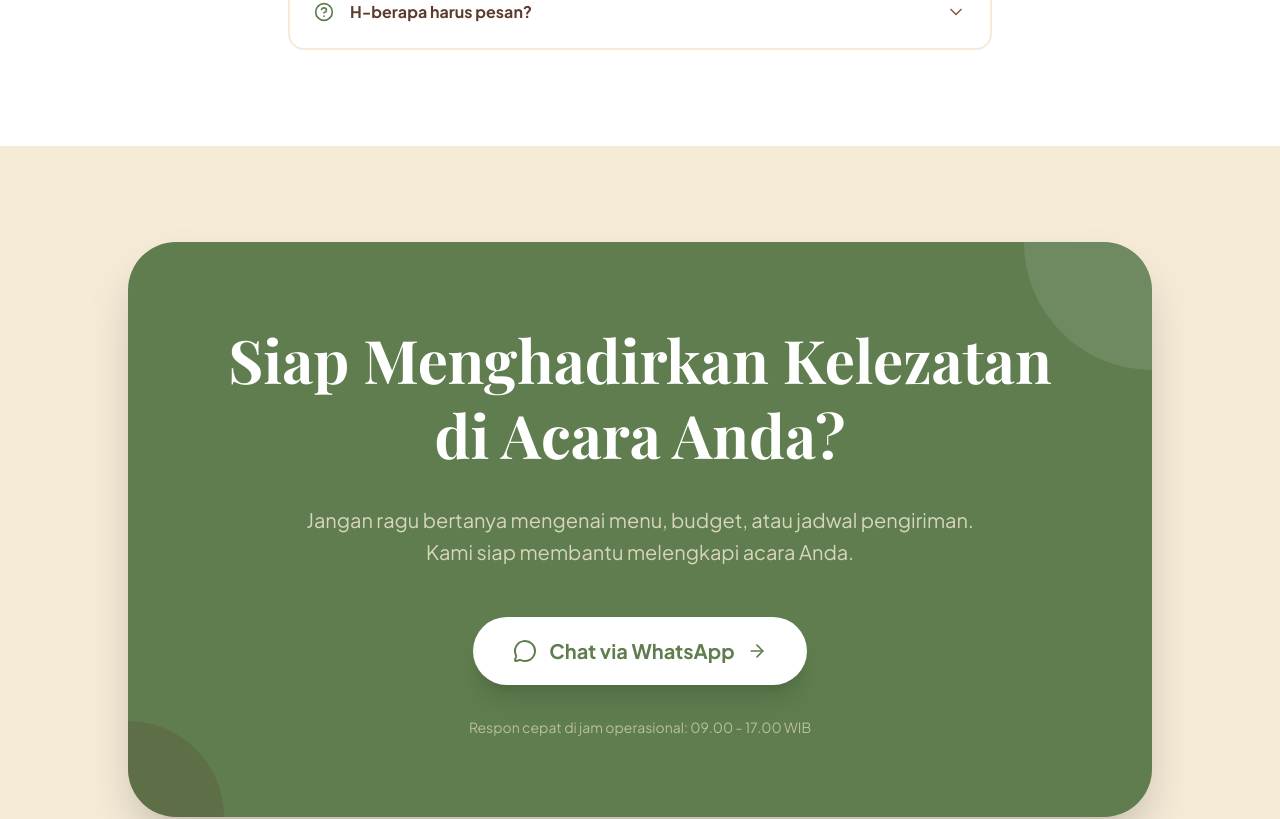
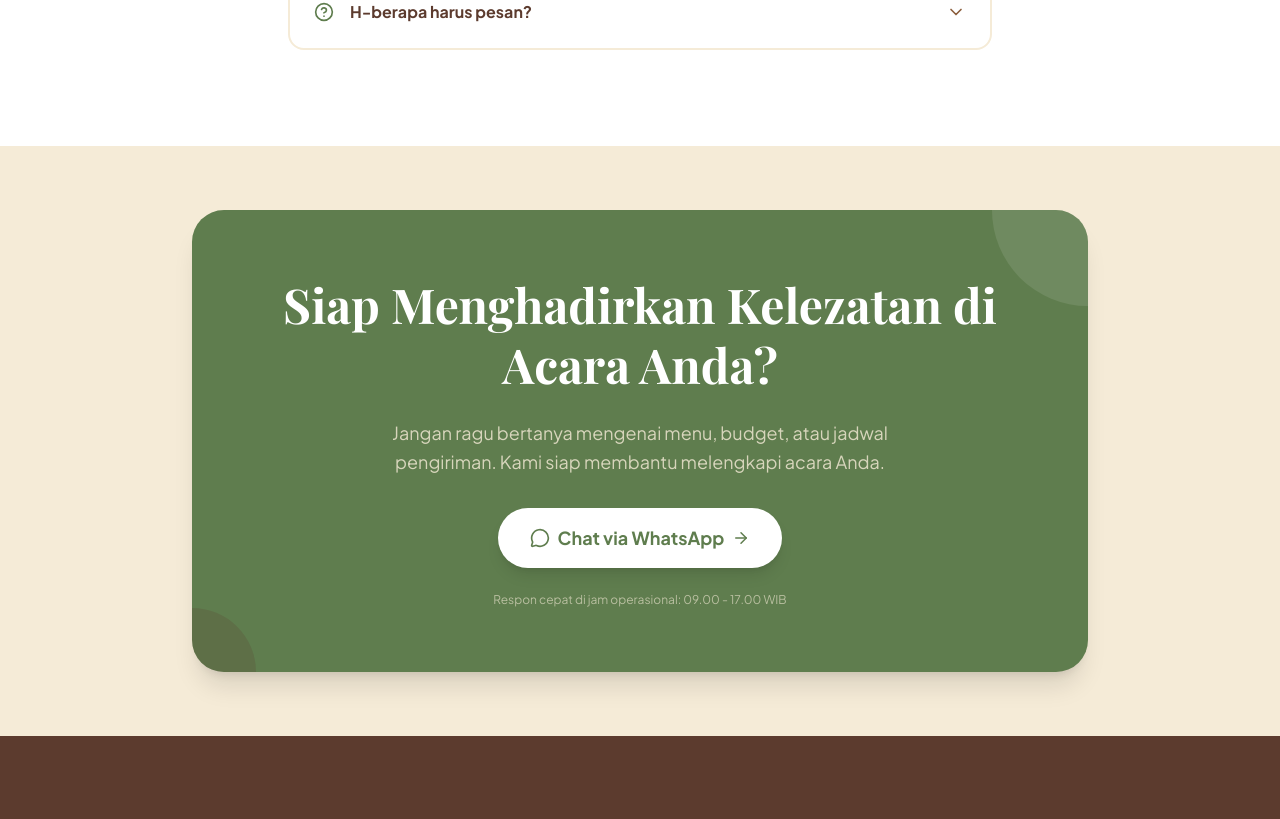
Before and after one commit to berrlylie/tops.snack, a React (Vite) app: page / in a window 1280 px wide. Shown: the part 6208-7027 px from the top of the page. Built offline with nearby package versions, Linux system fonts and the light colour scheme; no server answers; a web font is replaced by a local one.

Commit message:
Refactor CTAWhatsApp component for improved layout

```diff
--- a/src/components/CTAWhatsApp.tsx
+++ b/src/components/CTAWhatsApp.tsx
@@ -4,41 +4,41 @@ import { WHATSAPP_LINK } from '../constants';
 
 export default function CTAWhatsApp() {
   return (
-    <section id="contact-us" className="py-24 px-4">
-      <div className="max-w-5xl mx-auto bg-brand-green-leaf rounded-[3rem] p-12 md:p-20 text-center text-white relative overflow-hidden shadow-2xl">
-        {/* Decorative Circles */}
-        <div className="absolute top-0 right-0 w-64 h-64 bg-white/10 rounded-full -translate-y-1/2 translate-x-1/2"></div>
-        <div className="absolute bottom-0 left-0 w-48 h-48 bg-brand-brown-dark/20 rounded-full translate-y-1/2 -translate-x-1/2"></div>
+    <section id="contact-us" className="py-16 px-4">
+      <div className="max-w-4xl mx-auto bg-brand-green-leaf rounded-[2rem] p-8 md:p-16 text-center text-white relative overflow-hidden shadow-xl">
+        {/* Decorative Circles - Dikecilkan ukurannya agar tidak terlalu ramai */}
+        <div className="absolute top-0 right-0 w-48 h-48 bg-white/10 rounded-full -translate-y-1/2 translate-x-1/2"></div>
+        <div className="absolute bottom-0 left-0 w-32 h-32 bg-brand-brown-dark/20 rounded-full translate-y-1/2 -translate-x-1/2"></div>
 
         <motion.div
-          initial={{ opacity: 0, scale: 0.9 }}
+          initial={{ opacity: 0, scale: 0.95 }}
           whileInView={{ opacity: 1, scale: 1 }}
           viewport={{ once: true }}
-          transition={{ duration: 0.8 }}
+          transition={{ duration: 0.6 }}
           className="relative z-10"
         >
-          <h2 className="text-4xl md:text-6xl font-bold mb-8 leading-tight">
+          <h2 className="text-3xl md:text-5xl font-bold mb-6 leading-tight">
             Siap Menghadirkan Kelezatan di Acara Anda?
           </h2>
 
-          <p className="text-lg md:text-xl text-brand-beige/80 mb-12 max-w-2xl mx-auto leading-relaxed">
+          <p className="text-sm md:text-lg text-brand-beige/80 mb-8 max-w-xl mx-auto leading-relaxed">
             Jangan ragu bertanya mengenai menu, budget, atau jadwal pengiriman. Kami siap membantu melengkapi acara Anda.
           </p>
 
-          <div className="flex flex-col sm:flex-row gap-6 justify-center">
+          <div className="flex justify-center">
             <a
               href={WHATSAPP_LINK}
               target="_blank"
               rel="noopener noreferrer"
-              className="inline-flex items-center justify-center bg-white text-brand-green-leaf px-10 py-5 rounded-full font-bold text-xl hover:bg-brand-beige transition-all shadow-xl group"
+              className="inline-flex items-center justify-center bg-white text-brand-green-leaf px-8 py-4 rounded-full font-bold text-lg hover:bg-brand-beige transition-all shadow-lg group"
             >
-              <MessageCircle className="mr-3" size={24} />
+              <MessageCircle className="mr-2" size={20} />
               Chat via WhatsApp
-              <ArrowRight className="ml-3 group-hover:translate-x-2 transition-transform" size={20} />
+              <ArrowRight className="ml-2 group-hover:translate-x-1 transition-transform" size={18} />
             </a>
           </div>
 
-          <p className="mt-8 text-sm text-brand-beige/60">
+          <p className="mt-6 text-xs text-brand-beige/60">
             Respon cepat di jam operasional: 09.00 - 17.00 WIB
           </p>
         </motion.div>
```
